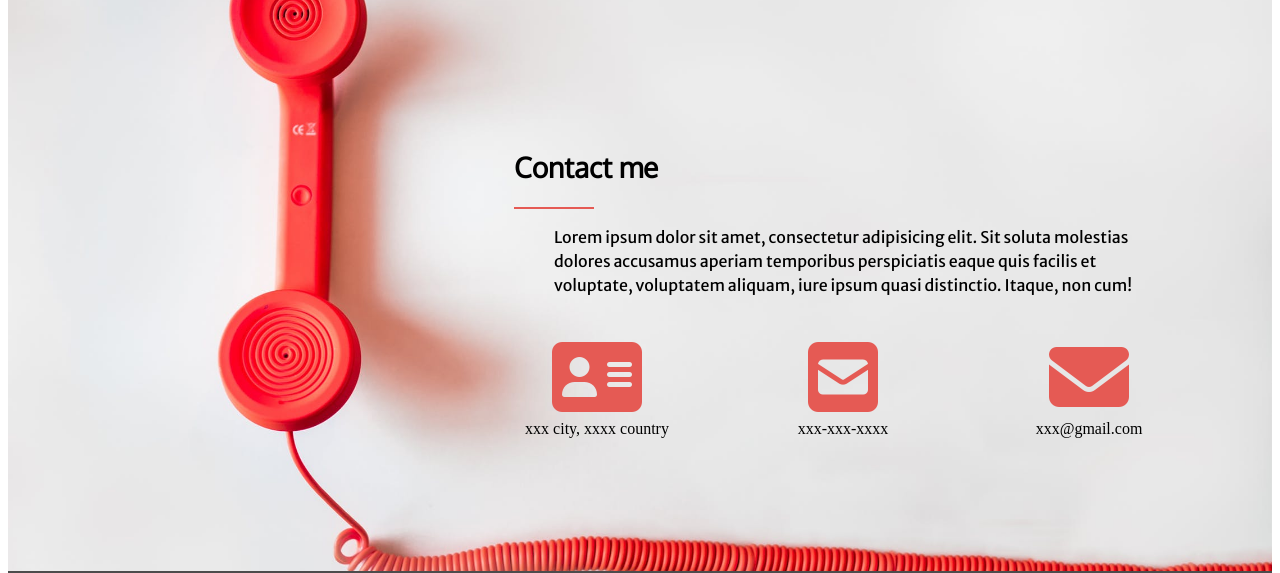
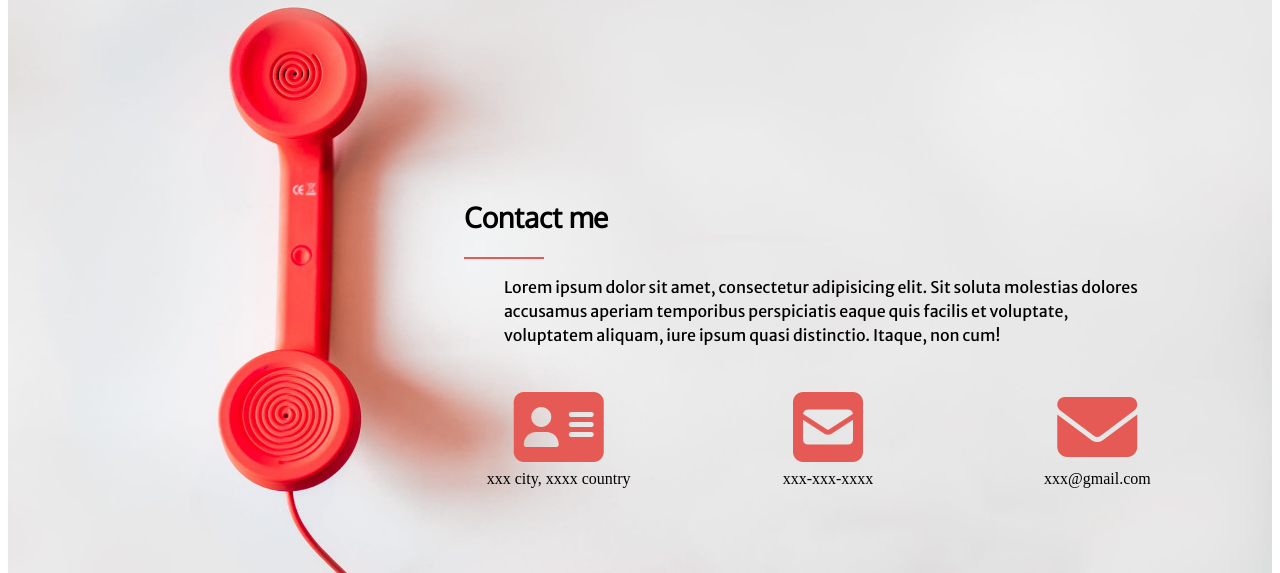
Before and after one commit to dilpreetkukreja/photographer-portfolio-using-grid-layout, a plain HTML site: page index.html in a window 1280 px wide. Shown: the part 2409-2982 px from the top of the page. Drawn offline with Linux system fonts and the light colour scheme.

Commit message:
fourth commit

```diff
--- a/style.css
+++ b/style.css
@@ -172,10 +172,10 @@
 		}
 		.contact-wrapper{
 			grid-area: contactwrapper;
-			margin-top:130px;
-			margin-bottom:130px;
-			margin-right: 60px;
-			margin-left: 15rem;
+			margin-top:180px;
+			margin-bottom:200px;
+			margin-right: 40px;
+			margin-left: 10rem;
 
 		}
 		.contact-me h1, .contact-me div.border-bottom{
```
